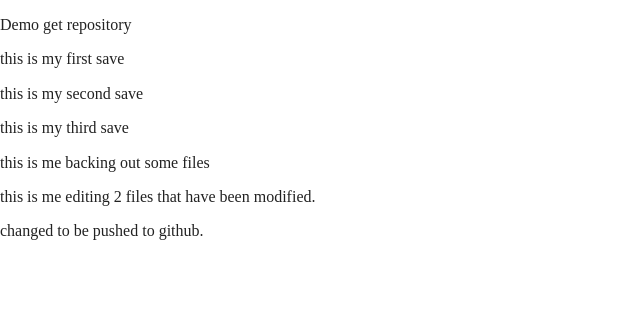
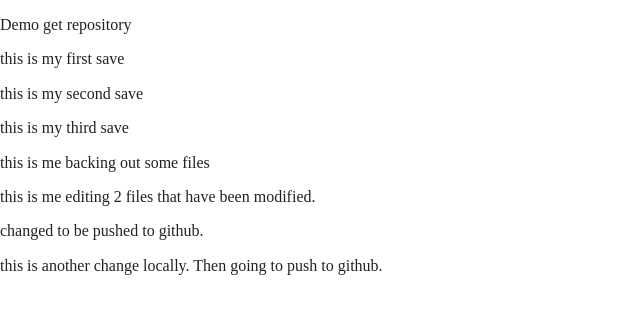
Before and after one commit to brianmot/git-demo, a website built with Parcel: page index.html in a window 1280 px wide. Shown: the whole page, without its empty margins (0-640 px from the left). Built offline with nearby package versions, Linux system fonts and the light colour scheme.

Commit message:
adding another line item to push to github.com

```diff
--- a/index.html
+++ b/index.html
@@ -33,6 +33,7 @@
   <p> this is me backing out some files</p>
   <p> this is me editing 2 files that have been modified.</p>
   <p> changed to be pushed to github.</p>
+  <p> this is another change locally. Then going to push to github.</p>
   <script src="js/vendor/modernizr-3.11.2.min.js"></script>
   <script src="js/plugins.js"></script>
   <script src="js/main.js"></script>
```
